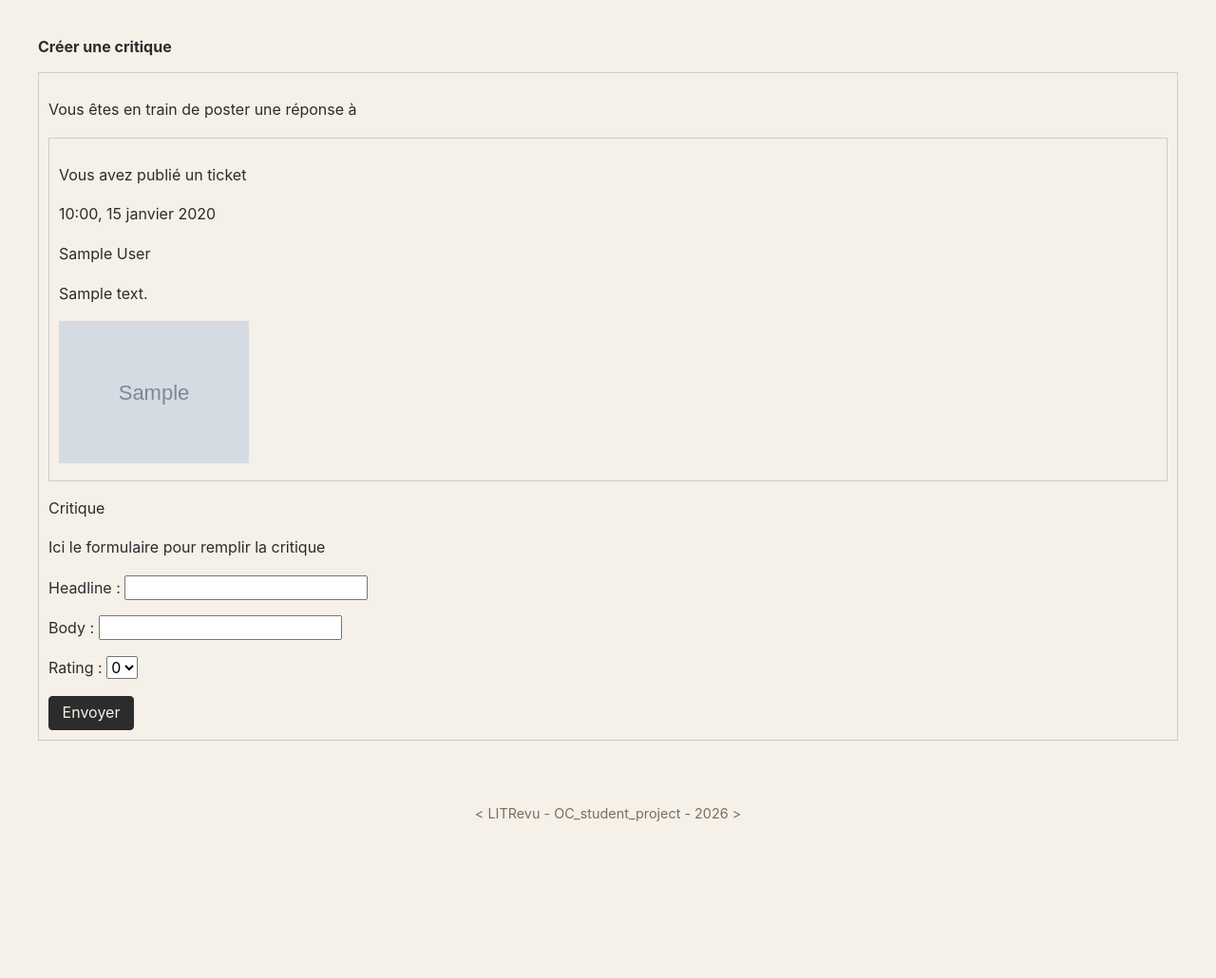
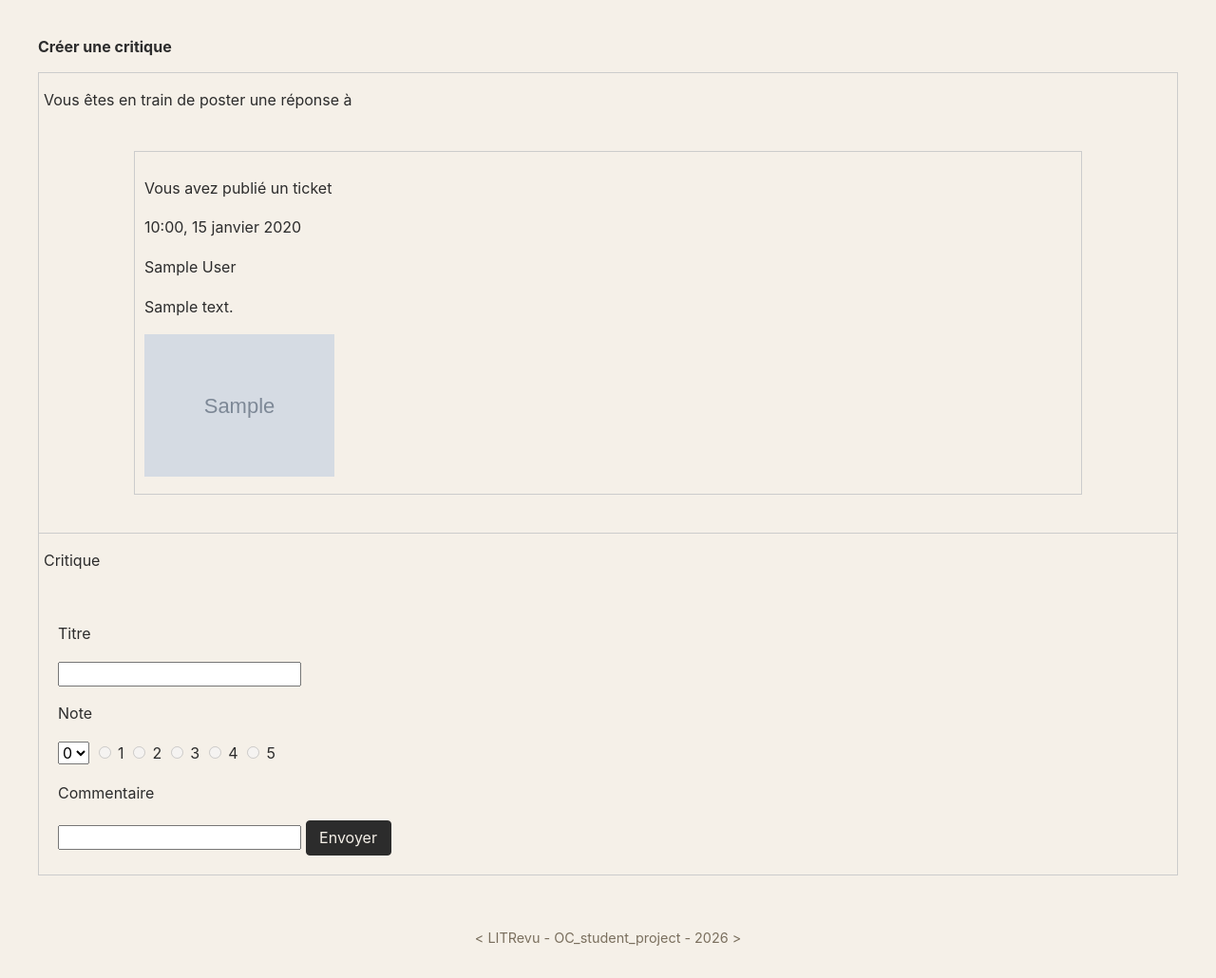
Before and after one commit to Nels-J/Projet9_LITRevu, a Django app: page /ticket/1/review/ in a window 1280 px wide. Shown: the part 57-1087 px from the top of the page at 95% size. Before the commit the page ends 922 px from the top, so only its background shows below. Run offline with Django 5.2, Linux system fonts and the light colour scheme; a user stored in the database is signed in; tables that the repository leaves empty hold one stand-in row (values such as "Sample post"); grey boxes marked "Sample" are stand-in pictures.

Commit message:
Enhance review creation and display templates with improved layout and likert rating integration

```diff
--- /dev/null
+++ b/users/templates/users/includes/likert_rating_display.html
@@ -0,0 +1,10 @@
+{# includes/likert_rating_display.html #}
+
+{% for i in "12345"|make_list %}
+    <input
+        type="radio"
+        disabled
+        {% if i|add:"0" == rating %}checked{% endif %}
+    >
+    {{ i }}
+{% endfor %}
--- a/users/templates/users/response_create.html
+++ b/users/templates/users/response_create.html
@@ -8,22 +8,33 @@
 {% block content %}
 
     <h2>Créer une critique</h2>
-    <div style="border: 1px solid #ccc; padding:10px; margin:10px 0;">
-        <p>Vous êtes en train de poster une réponse à</p>
-        {# Ticket #}
-        {# hide_response_button permet au gabarit inclus de changer son comportement par un test conditionnel #}
-        {% include 'users/includes/ticket_card.html' with ticket=ticket hide_response_button=True %}
+    <div style="border:1px solid #ccc;" >
 
+        <div style="border-bottom:1px solid #ccc;" >
 
-        <p>Critique</p>
-            <p> Ici le formulaire pour remplir la critique</p>
-            <form method="post">
-                {% csrf_token %}
-                    {{ form.as_p }}
+            <p style="padding-left: 5px">Vous êtes en train de poster une réponse à</p>
 
+            <section style="padding:10px; margin:20px 90px">
+                {# Ticket display #}
+                {% include 'users/includes/ticket_card.html' with ticket=ticket hide_response_button=True %}
+            </section>
+        </div>
+        <div>
+
+            <p style="padding-left: 5px">Critique</p>
+
+            <section>
+                <form method="post" style="padding: 20px">
+                    {% csrf_token %}
+                    <p>Titre</p> {{ form.headline }}
+                    <br>
+                    <p>Note</p> {{ form.rating }}
+                    {% include 'users/includes/likert_rating_display.html' with rating=review.rating %}
+                    <br>
+                    <p>Commentaire</p> {{ form.body }}
                     <button type="submit" class="btn btn-primary">Envoyer</button>
-            </form>
+                </form>
+            </section>
+        </div>
     </div>
-
-
 {% endblock %}
--- a/users/templates/users/review_create.html
+++ b/users/templates/users/review_create.html
@@ -20,13 +20,14 @@
         {{ form.image }}
     </Section>
 
-    <Section style="border:1px solid #ccc; padding:10px; margin-bottom: 10px">
+    <Section style="border:1px solid #ccc; padding:10px; margin-bottom: 10px">*
         <h3>Critique</h3>
         {{ form.headline.label_tag }}
         {{ form.headline }}
         <br>
         {{ form.rating.label_tag }}
         {{ form.rating }}
+        {% include 'users/includes/likert_rating_display.html' with rating=review.rating %}
         <br>
         {{ form.body.label_tag }}
         {{ form.body }}
```
Also changed, not shown: users/templates/users/includes/review_card.html (+9 -6 lines).
